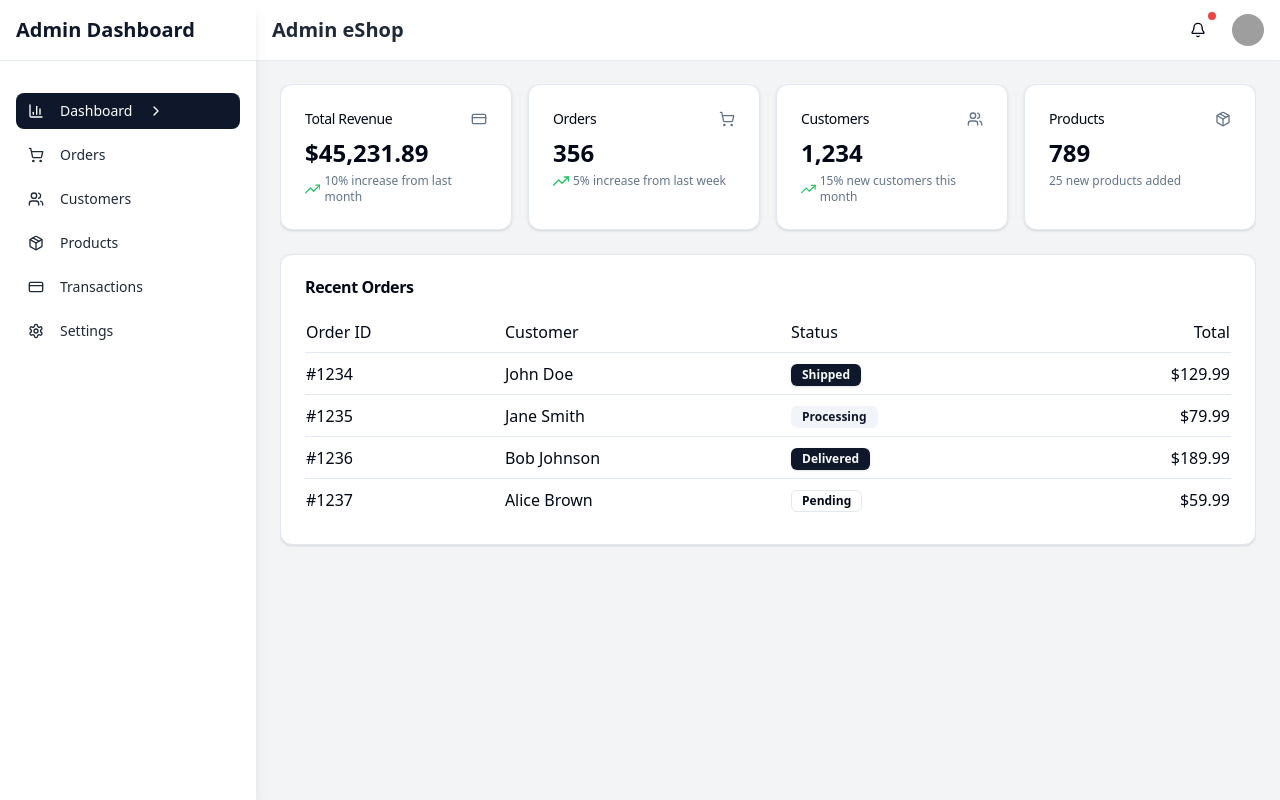
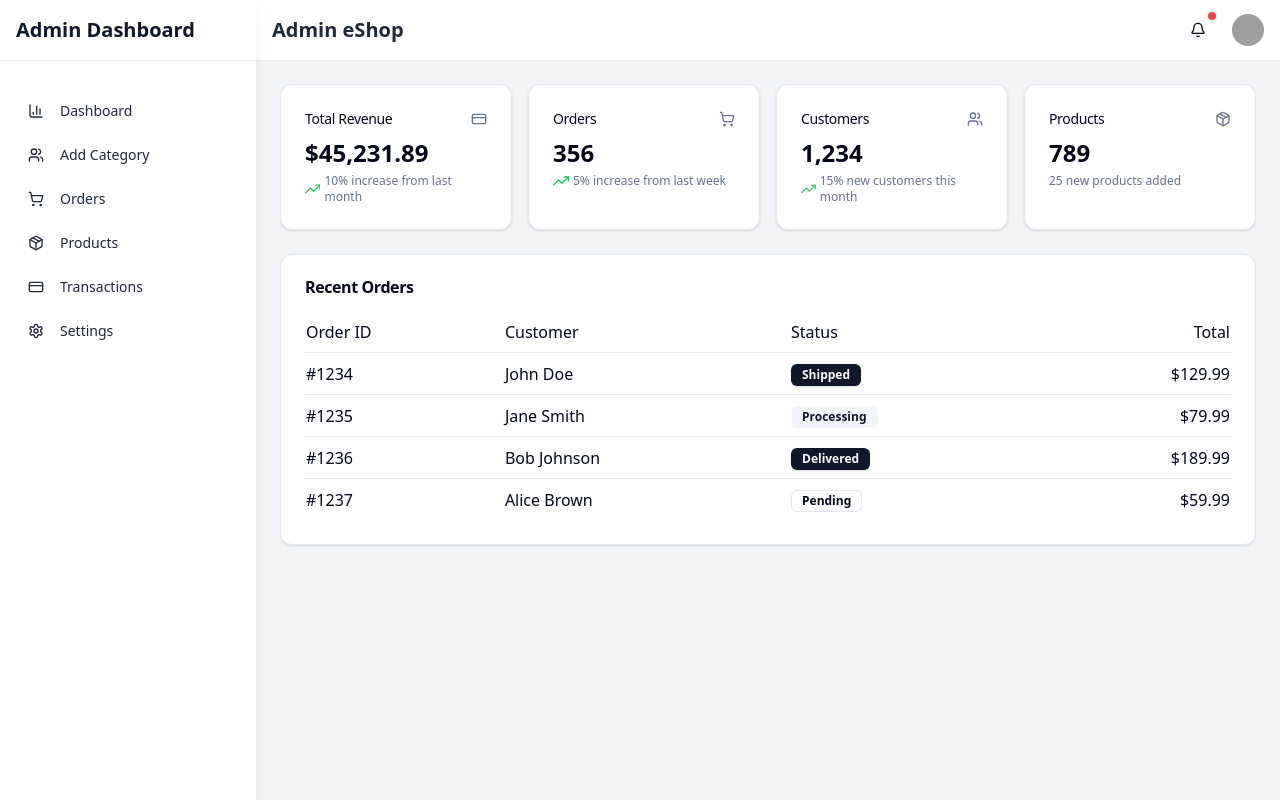
Before and after one commit to amitkumar013/E-Commerce, a React (Vite) app in the folder admin/: page / in a window 1280 px wide. Built offline with nearby package versions, Linux system fonts and the light colour scheme; grey boxes are pictures that could not be loaded.

Commit message:
fixed issue dashboard layout

```diff
--- a/admin/src/layout/DashboadLayout.tsx
+++ b/admin/src/layout/DashboadLayout.tsx
@@ -1,5 +1,5 @@
 import { useState } from "react";
-import { Outlet } from "react-router-dom";
+import { Outlet, Link } from "react-router-dom";
 import { cn } from "@/lib/utils";
 import { Button } from "@/components/ui/button";
 import { ScrollArea } from "@/components/ui/scroll-area";
@@ -49,14 +49,15 @@ export default function DashboardLayout() {
         <nav className="mt-8">
           <ul className="space-y-2 px-4">
             {[
-              { icon: BarChart3, label: "Dashboard", active: true },
-              { icon: ShoppingCart, label: "Orders" },
-              { icon: Users, label: "Customers" },
-              { icon: Package, label: "Products" },
-              { icon: CreditCard, label: "Transactions" },
-              { icon: Settings, label: "Settings" },
+              { icon: BarChart3, label: "Dashboard", path: "/", active: false },
+              { icon: Users, label: "Add Category", path: "/category" },
+              { icon: ShoppingCart, label: "Orders", path: "/orders" },
+              { icon: Package, label: "Products", path: "/products" },
+              { icon: CreditCard, label: "Transactions", path: "/transactions" },
+              { icon: Settings, label: "Settings", path: "/settings" },
             ].map((item, index) => (
               <li key={index}>
+                <Link to={item.path}>
                   <Button
                     variant="ghost"
                     className={cn(
@@ -70,6 +71,7 @@ export default function DashboardLayout() {
                     <span>{item.label}</span>
                     {item.active && <ChevronRight className="ml-auto h-5 w-5" />}
                   </Button>
+                </Link>
               </li>
             ))}
           </ul>
```
Also changed, not shown: admin/src/components/Header.tsx (+8 -1 lines). Lines whose indentation alone changed are shown as unchanged.
